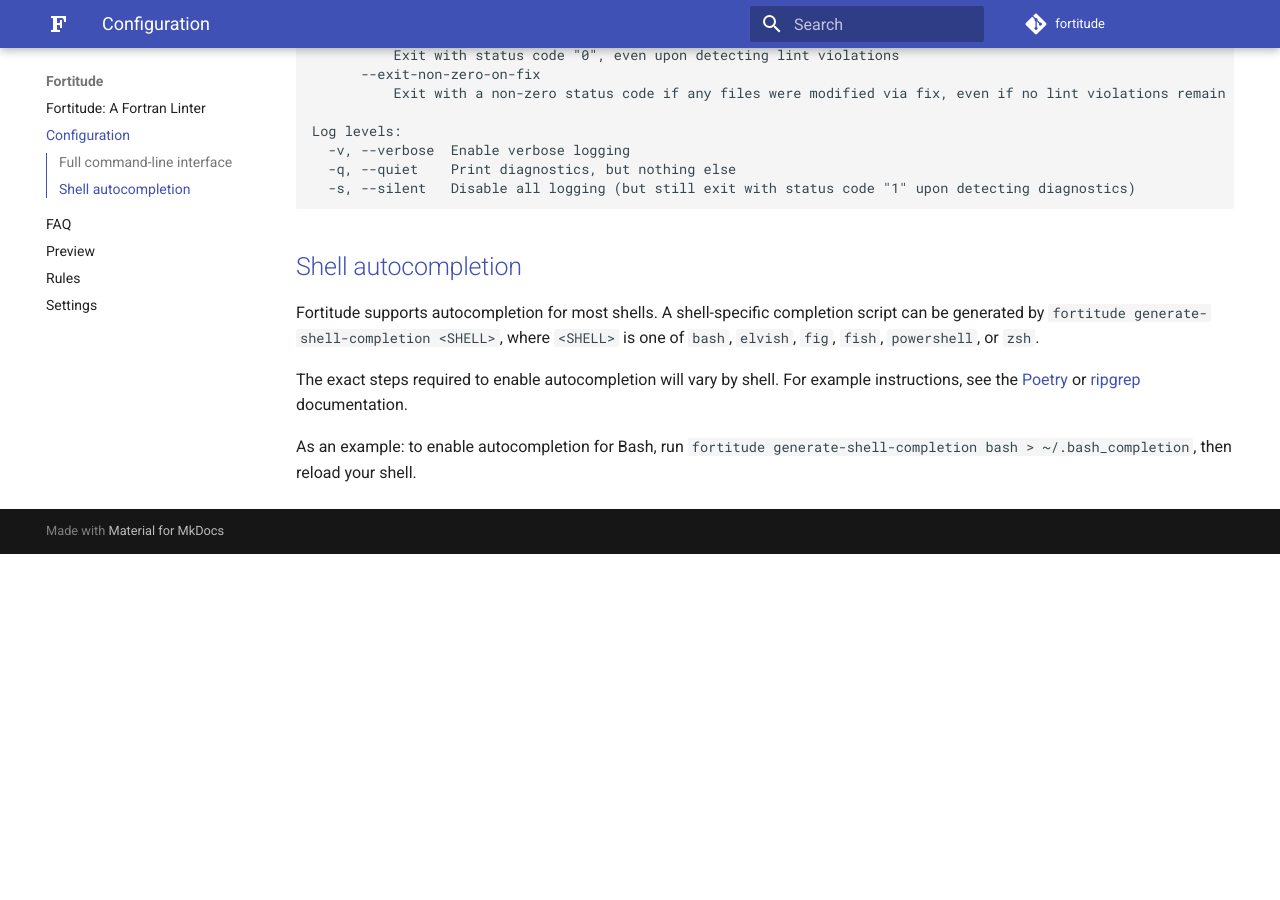
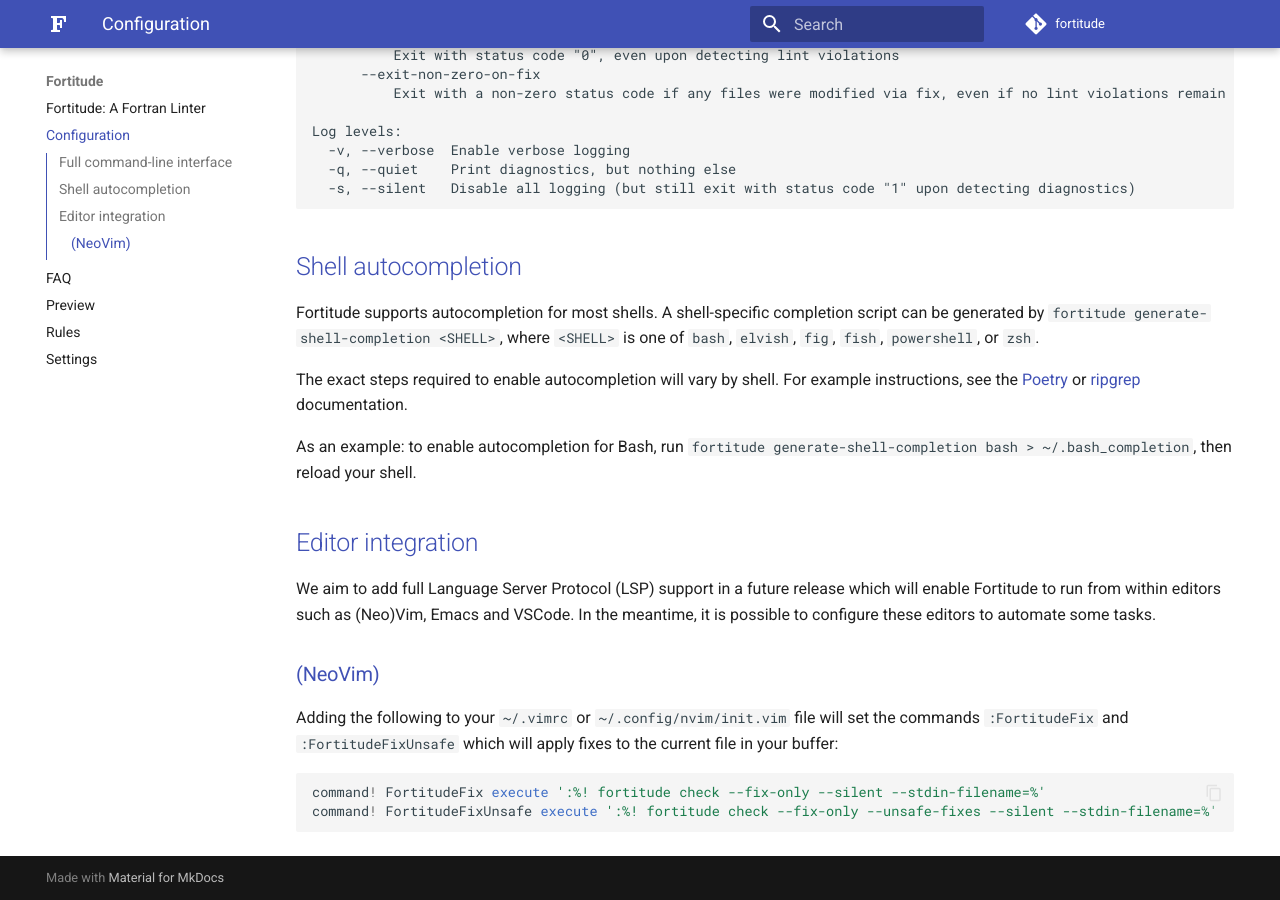
Before and after one commit to PlasmaFAIR/fortitude, an MkDocs documentation site: the page built from docs/configuration.md, in a window 1280 px wide and 900 px high, scrolled down 2264 px. Built offline with MkDocs 1.6.1 and Material for MkDocs 9.7.7, drawn with Linux system fonts in a browser that asks for light colours; comment, search, counter and statistics services are not loaded; before the commit the page ends 2818 px from its top, so only the background shows below that.

````diff
--- a/docs/configuration.md
+++ b/docs/configuration.md
@@ -154,3 +154,21 @@
 As an example: to enable autocompletion for Bash, run `fortitude
 generate-shell-completion bash > ~/.bash_completion`, then reload your
 shell.
+
+## Editor integration
+
+We aim to add full Language Server Protocol (LSP) support in a future release
+which will enable Fortitude to run from within editors such as (Neo)Vim, Emacs
+and VSCode. In the meantime, it is possible to configure these editors to
+automate some tasks.
+
+### (NeoVim)
+
+Adding the following to your `~/.vimrc` or `~/.config/nvim/init.vim` file
+will set the commands `:FortitudeFix` and `:FortitudeFixUnsafe` which will
+apply fixes to the current file in your buffer:
+
+```vim
+command! FortitudeFix execute ':%! fortitude check --fix-only --silent --stdin-filename=%'
+command! FortitudeFixUnsafe execute ':%! fortitude check --fix-only --unsafe-fixes --silent --stdin-filename=%'
+```
````
Also changed, not shown: README.md (+2 -2 lines), docs/index.md (+4 -2 lines), 2 other files.
